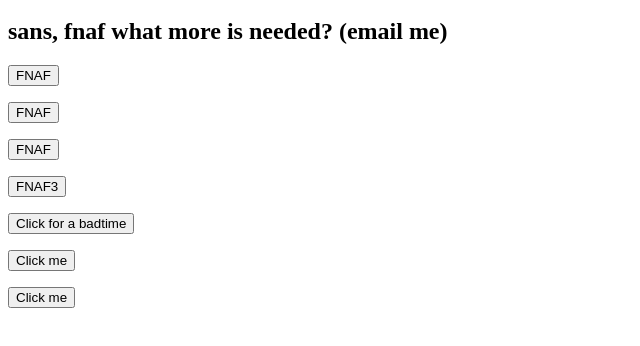
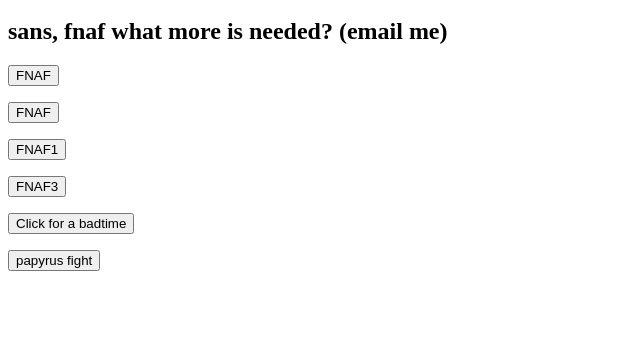
Before and after one commit to fitnessgrampacertestJS/UnblockedVideoGames, a plain HTML site: page index.html in a window 1280 px wide. Shown: the part 48-394 px from the top of the page, without its empty margins (0-640 px from the left). Drawn offline with Linux system fonts and the light colour scheme.

Commit message:
Update index.html

```diff
--- a/index.html
+++ b/index.html
@@ -30,7 +30,7 @@
    </head>
    <body>
       <form action="https://fitnessgrampacertestjs.github.io/nmnnnm/" method="get" target="_blank">
-         <button type="submit">FNAF</button>
+         <button type="submit">FNAF1</button>
       </form>
    </body>
 </html>
@@ -60,18 +60,7 @@
    </head>
    <body>
       <form action="https://fitnessgrampacertestjs.github.io/papyrus/" method="get" target="_blank">
-         <button type="submit">Click me</button>
+         <button type="submit">papyrus fight</button>
       </form>
    </body>
 </html>
-   </html>
-   <html>
-   <head>
-      <title>Title of the document</title>
-   </head>
-   <body>
-      <form action="https://fitnessgrampacertestjs.github.io/4rf3refre/" method="get" target="_blank">
-         <button type="submit">Click me</button>
-      </form>
-   </body>
-</html>
```
